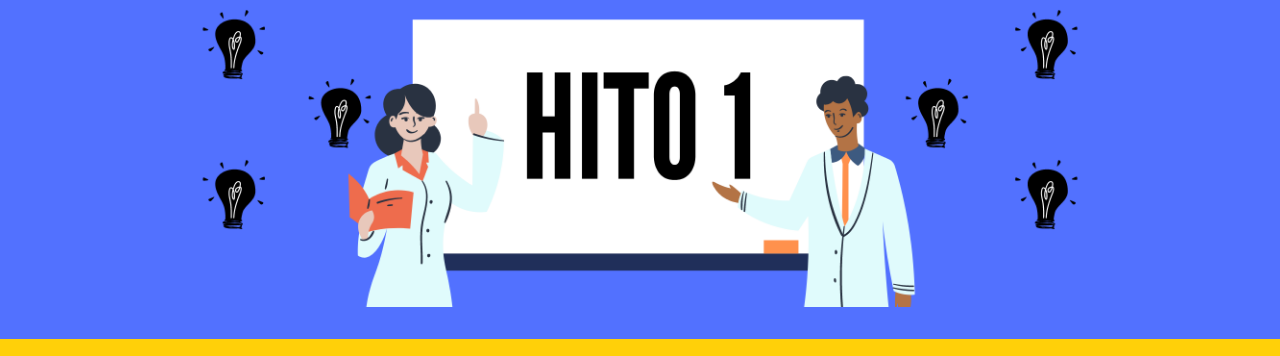
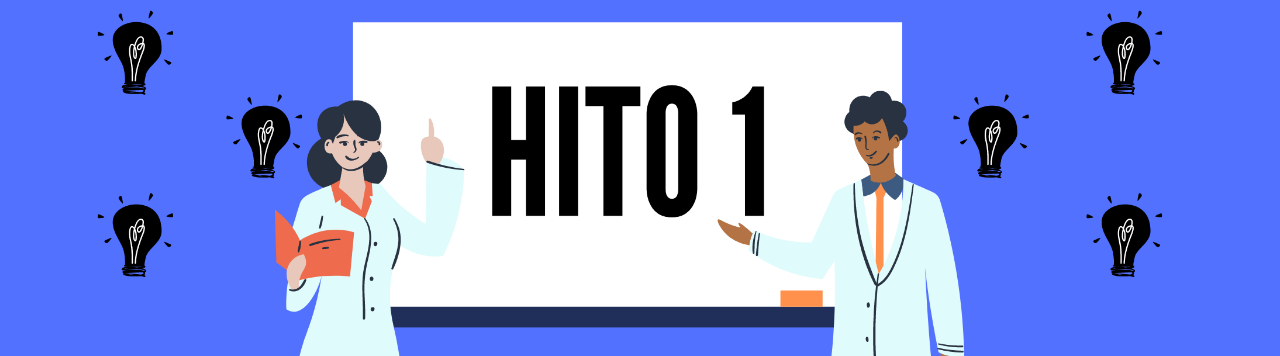
Before and after one commit to equipo07/Entregable4, a plain HTML site: page index.html in a window 1280 px wide. Shown: the part 85-441 px from the top of the page. Drawn offline with Linux system fonts and the light colour scheme; files whose address does not match are found by name.

Commit message:
create github pages

```diff
--- a/assets/mobirise/css/mbr-additional.css
+++ b/assets/mobirise/css/mbr-additional.css
@@ -688,20 +688,21 @@ body {
 a {
   transition: color 0.6s;
 }
-.cid-scKLl6evZg {
+.cid-scKNp7c2m7 {
   padding-top: 2rem;
-  padding-bottom: 0rem;
+  padding-bottom: 2rem;
   background-color: #5271ff;
 }
-.cid-scKLl6evZg .image-wrap img {
+@media (max-width: 991px) {
+  .cid-scKNp7c2m7 .image-wrapper {
+    margin-bottom: 1rem;
+  }
+}
+.cid-scKNp7c2m7 .row {
+  flex-direction: row-reverse;
+}
+.cid-scKNp7c2m7 img {
   width: 100%;
-}
-@media (min-width: 992px) {
-  .cid-scKLl6evZg .image-wrap img {
-    display: block;
-    margin: auto;
-    width: 100%;
-  }
 }
 .cid-saCz5q58Pp {
   padding-top: 2rem;
--- a/index.html
+++ b/index.html
@@ -58,21 +58,18 @@
     </nav>
 </section>
 
-<section class="header9 cid-scKLl6evZg" id="header9-x">
+<section class="image3 cid-scKNp7c2m7" id="image3-y">
 
 
 
 
+    <div class="container">
+        <div class="row justify-content-center">
+            <div class="col-12 col-lg-12">
+                <div class="image-wrapper">
+                    <img src="assets/images/fondo-entregables-4.png" alt="Mobirise">
 
-    <div class="text-center container-fluid">
-        <div class="row justify-content-center">
-            <div class="col-md-12 col-lg-9">
-                <div class="image-wrap mb-4">
-                    <img src="assets/images/fondo-entregables-3.png" alt="Mobirise">
                 </div>
-
-
-
             </div>
         </div>
     </div>
@@ -339,7 +336,7 @@
 
         </div>
     </div>
-</section><section style="background-color: #fff; font-family: -apple-system, BlinkMacSystemFont, 'Segoe UI', 'Roboto', 'Helvetica Neue', Arial, sans-serif; color:#aaa; font-size:12px; padding: 0; align-items: center; display: flex;"><a href="https://mobirise.site/x" style="flex: 1 1; height: 3rem; padding-left: 1rem;"></a><p style="flex: 0 0 auto; margin:0; padding-right:1rem;">This <a href="https://mobirise.site/e" style="color:#aaa;">website</a> was built with Mobirise</p></section><script src="assets/web/assets/jquery/jquery.min.js"></script>  <script src="assets/popper/popper.min.js"></script>  <script src="assets/tether/tether.min.js"></script>  <script src="assets/bootstrap/js/bootstrap.min.js"></script>  <script src="assets/smoothscroll/smooth-scroll.js"></script>  <script src="assets/dropdown/js/nav-dropdown.js"></script>  <script src="assets/dropdown/js/navbar-dropdown.js"></script>  <script src="assets/touchswipe/jquery.touch-swipe.min.js"></script>  <script src="assets/theme/js/script.js"></script>
+</section><section style="background-color: #fff; font-family: -apple-system, BlinkMacSystemFont, 'Segoe UI', 'Roboto', 'Helvetica Neue', Arial, sans-serif; color:#aaa; font-size:12px; padding: 0; align-items: center; display: flex;"><a href="https://mobirise.site/o" style="flex: 1 1; height: 3rem; padding-left: 1rem;"></a><p style="flex: 0 0 auto; margin:0; padding-right:1rem;">Create a site - <a href="https://mobirise.site/w" style="color:#aaa;">Click now</a></p></section><script src="assets/web/assets/jquery/jquery.min.js"></script>  <script src="assets/popper/popper.min.js"></script>  <script src="assets/tether/tether.min.js"></script>  <script src="assets/bootstrap/js/bootstrap.min.js"></script>  <script src="assets/smoothscroll/smooth-scroll.js"></script>  <script src="assets/dropdown/js/nav-dropdown.js"></script>  <script src="assets/dropdown/js/navbar-dropdown.js"></script>  <script src="assets/touchswipe/jquery.touch-swipe.min.js"></script>  <script src="assets/theme/js/script.js"></script>
 
 
 </body>
```
Also changed, not shown: assets/images/hashes.json (+1 -1 lines), assets/images/fondo-entregables-4.png (added), 1 other file.
